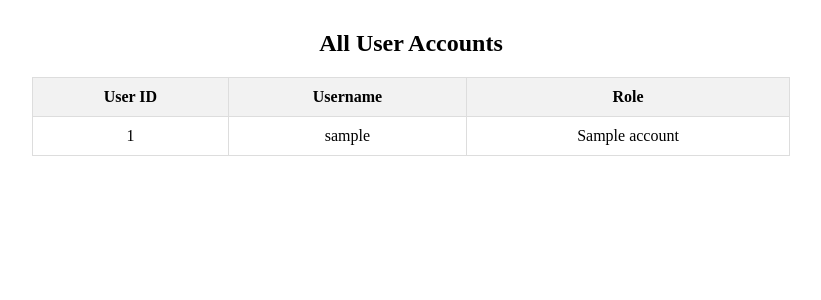
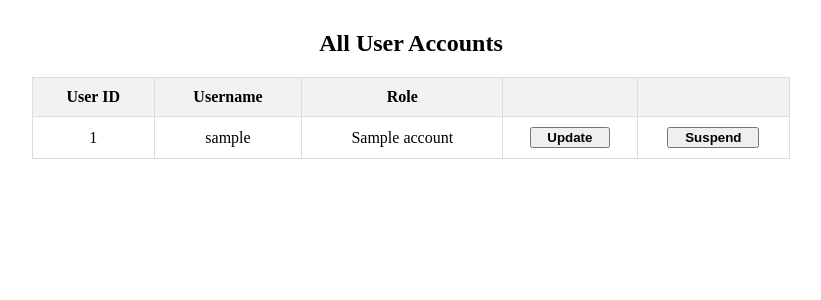
Before and after one commit to OCodeJK/CSIT314_Macs, a Flask app: page /admin/view_accounts in a window 1280 px wide. Shown: the top 300 px of the page, without its empty margins (229-1050 px from the left). Run offline with Flask 3, Linux system fonts and the light colour scheme; a database or web service that is not in the repository returns one stand-in record (values such as "Sample title"); some libraries are stand-ins or nearby versions.

Commit message:
updated view_account.html
added buttons for update and suspend

```diff
--- a/templates/view_account.html
+++ b/templates/view_account.html
@@ -24,6 +24,11 @@
             text-align: center;
             margin-top: 30px;
         }
+
+        button {
+            width:70%;
+            font-weight: bold;
+        }
     </style>
 </head>
 <body>
@@ -34,6 +39,8 @@
                 <th>User ID</th>
                 <th>Username</th>
                 <th>Role</th>
+                <th></th>
+                <th></th>
             </tr>
         </thead>
         <tbody>
@@ -42,6 +49,8 @@
                 <td>{{ user[0] }}</td>
                 <td>{{ user[1] }}</td>
                 <td>{{ user[2] }}</td>
+                <td><button>Update</button></td>
+                <td><button>Suspend</button></td>
             </tr>
             {% endfor %}
         </tbody>
```
